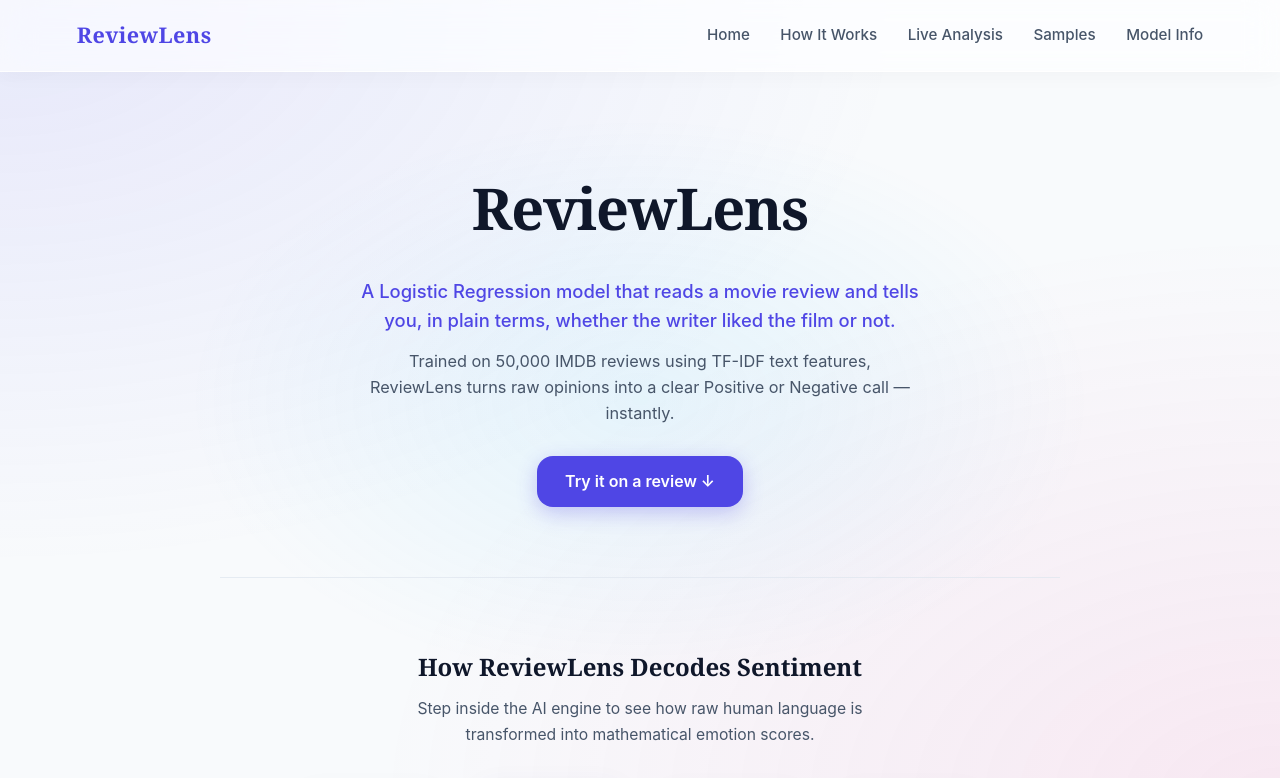
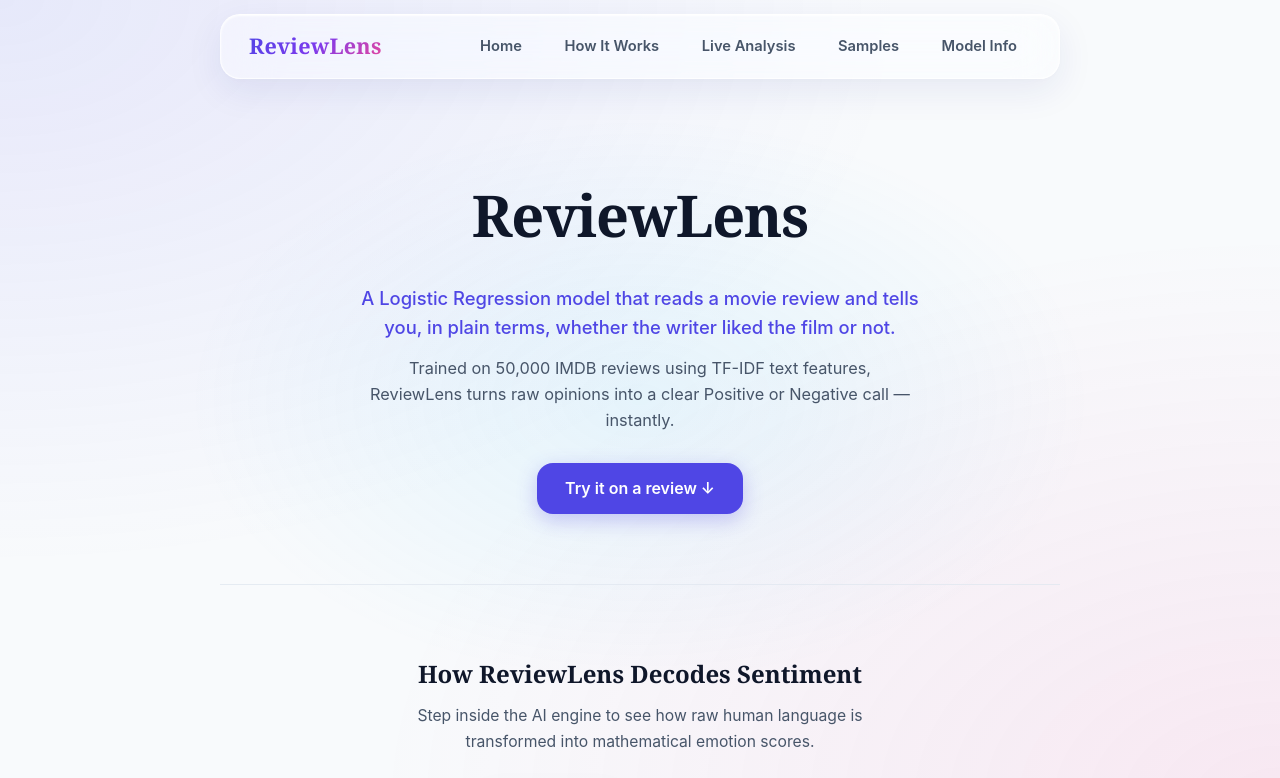
Before and after one commit to parekhmeet033/Sentiment_analysis, a plain HTML site: page index.html in a window 1280 px wide. Shown: the top 778 px of the page. Drawn offline with Linux system fonts and the light colour scheme.

Commit message:
Transform navbar into floating Liquid Glass design with vibrant gradient logo

```diff
--- a/style.css
+++ b/style.css
@@ -39,40 +39,54 @@
   color: var(--cream);
 }
 
-/* ---------- Navbar ---------- */
+/* ---------- Navbar (Liquid Glass) ---------- */
 .navbar {
   position: sticky;
-  top: 0;
-  z-index: 10;
+  top: 14px;
+  z-index: 100;
+  max-width: 840px;
+  margin: 14px auto 0;
   display: flex;
   justify-content: space-between;
   align-items: center;
-  padding: 18px 6vw;
-  background: rgba(255, 255, 255, 0.65);
-  backdrop-filter: var(--glass-blur);
-  -webkit-backdrop-filter: var(--glass-blur);
-  border-bottom: 1px solid var(--border);
-  box-shadow: 0 4px 20px rgba(0, 0, 0, 0.03);
+  padding: 14px 28px;
+  background: rgba(255, 255, 255, 0.42);
+  backdrop-filter: blur(24px) saturate(210%);
+  -webkit-backdrop-filter: blur(24px) saturate(210%);
+  border: 1px solid rgba(255, 255, 255, 0.75);
+  border-top: 1.5px solid rgba(255, 255, 255, 0.95);
+  border-radius: 20px;
+  box-shadow: inset 0 1px 2px 0 rgba(255, 255, 255, 0.9),
+              0 12px 36px 0 rgba(31, 38, 135, 0.08),
+              0 2px 8px 0 rgba(0, 0, 0, 0.02);
 }
 
 .nav-brand {
   font-family: Georgia, serif;
   font-size: 1.35rem;
-  font-weight: 700;
-  letter-spacing: 0.02em;
-  color: var(--gold);
+  font-weight: 800;
+  letter-spacing: 0.01em;
+  background: linear-gradient(135deg, #4f46e5 0%, #7c3aed 50%, #ec4899 100%);
+  -webkit-background-clip: text;
+  -webkit-text-fill-color: transparent;
 }
 
 .nav-links a {
-  color: var(--muted);
+  color: #475569;
   text-decoration: none;
-  margin-left: 26px;
-  font-size: 0.95rem;
-  font-weight: 500;
-  transition: color 0.2s;
+  margin-left: 10px;
+  padding: 6px 14px;
+  font-size: 0.92rem;
+  font-weight: 600;
+  border-radius: 12px;
+  transition: all 0.2s ease;
 }
 
-.nav-links a:hover { color: var(--gold); }
+.nav-links a:hover {
+  color: #4f46e5;
+  background: rgba(255, 255, 255, 0.65);
+  box-shadow: inset 0 1px 1px rgba(255, 255, 255, 0.9), 0 2px 8px rgba(79, 70, 229, 0.08);
+}
 
 /* ---------- Sections ---------- */
 .section {
```
